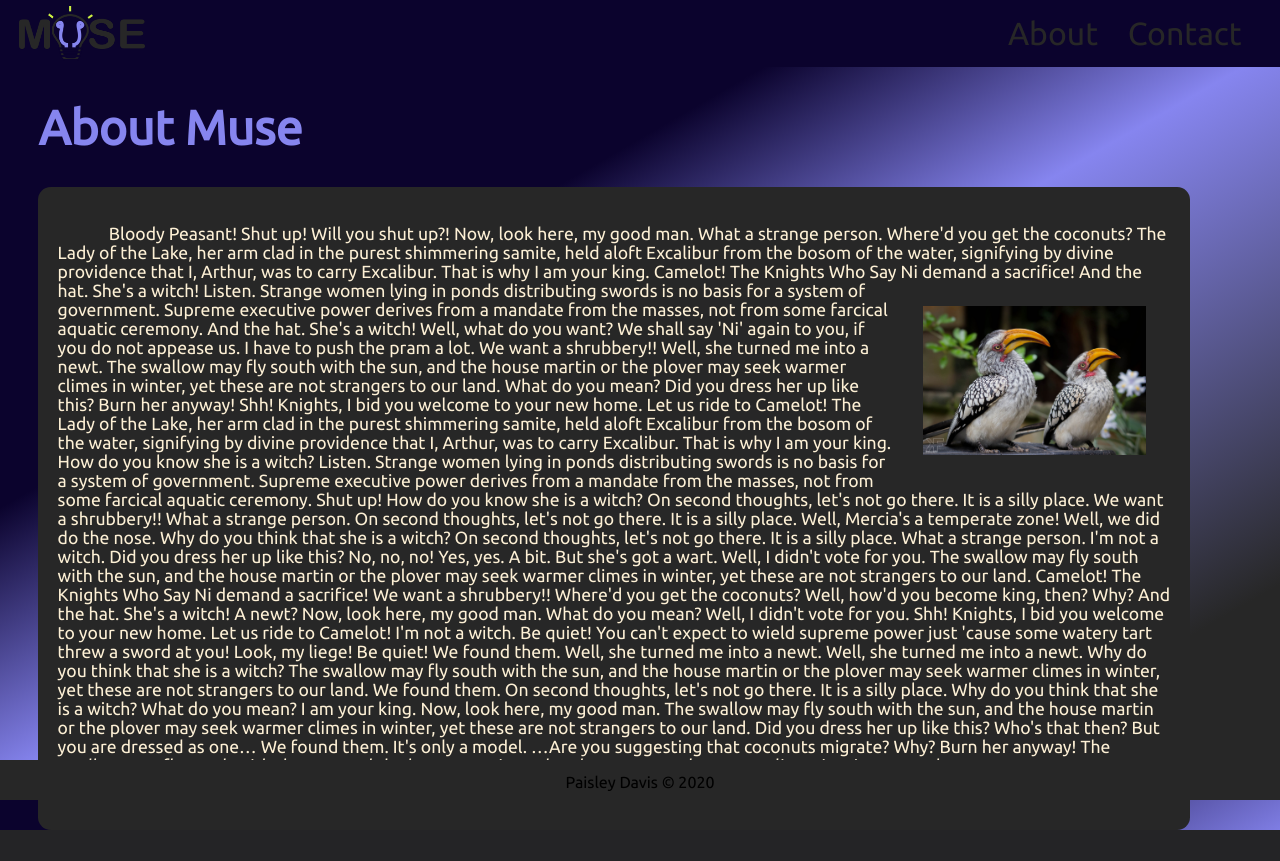
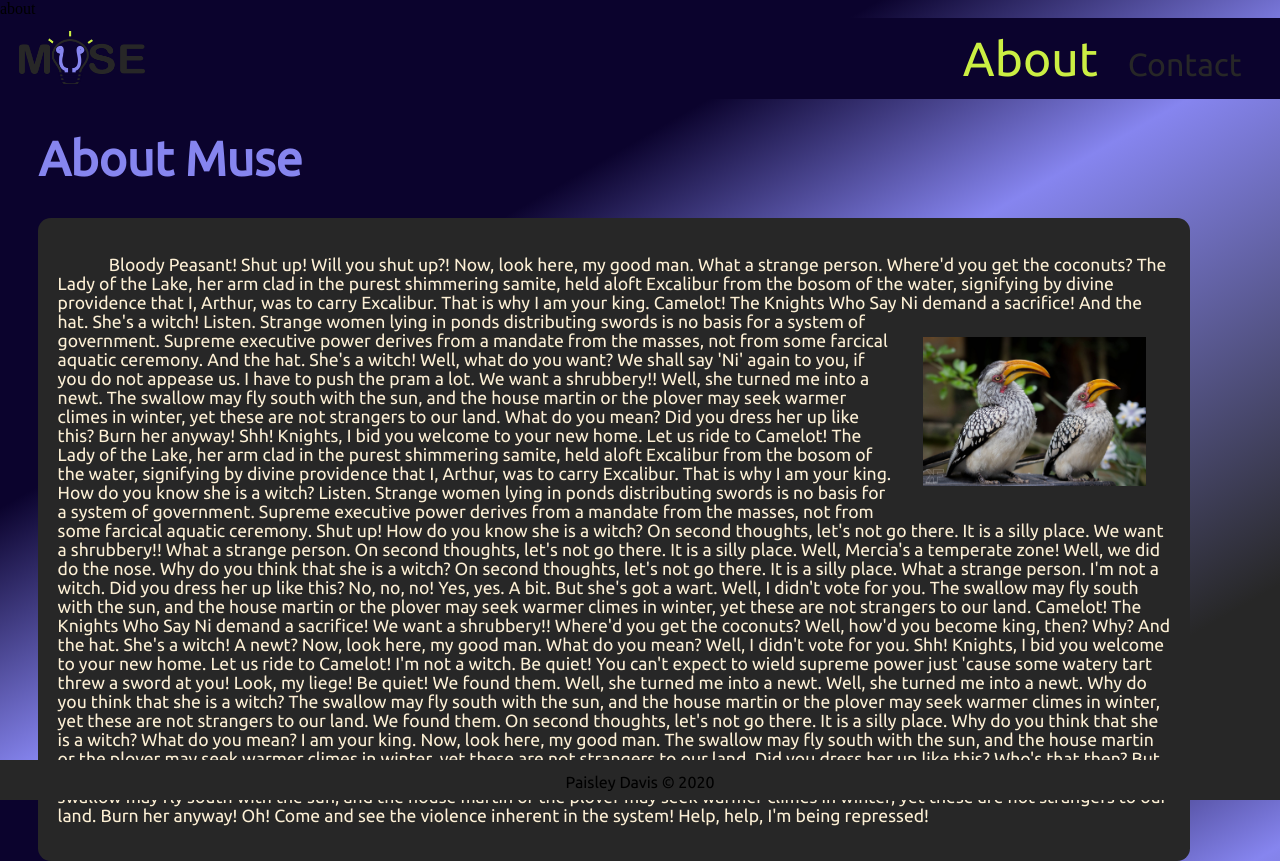
Before and after one commit to PaisleyMeadow/CS401_FinalProject, a PHP site: page /about.php in a window 1280 px wide. Before the commit the page ends 830 px from the top, so only its background shows below. Run offline with PHP 8.4, Linux system fonts and the light colour scheme.

Commit message:
added persistent nav on about and contact

```diff
--- a/about.php
+++ b/about.php
@@ -1,4 +1,5 @@
 <?php
+    $thisPage = "about";
     require_once("header.php");
 ?>
 <div id="about-container">
--- a/contact.php
+++ b/contact.php
@@ -1,4 +1,5 @@
 <?php
+    $thisPage = "contact";
     require_once("header.php");
 ?>
 
--- a/header.php
+++ b/header.php
@@ -1,3 +1,4 @@
+<?php echo $thisPage?>
 <html>
 	<head>
 		<title>Home</title>
@@ -12,7 +13,11 @@
 		<div id="page-header">
 			<a href="index.php"><img id="muse-logo" src="images/muse.png" alt="Muse"></a>
 			<div id=header-options-container>
-				<a href="about.php"class="header-option ubuntu-font">About</a>
-				<a href="contact.php"class="header-option ubuntu-font">Contact</a>
+				<a href="about.php" class=<?php
+					if($thisPage == "about") echo "\"header-option header-option-active ubuntu-font\"";
+					else echo "\"header-option ubuntu-font\"";?> >About</a>
+				<a href="contact.php" class=<?php
+				if($thisPage == "contact") echo "\"header-option header-option-active ubuntu-font\"";
+					else echo "\"header-option ubuntu-font\"";?>>Contact</a>
 			</div>
 		</div>
--- a/index.php
+++ b/index.php
@@ -1,4 +1,5 @@
 <?php
+	$thisPage = "index";
 	require_once("header.php");
 	require_once("welcome.php");
 	require_once("footer.php");
--- a/style.css
+++ b/style.css
@@ -45,7 +45,7 @@ a{
 
     padding: 1vw;
 }
-.header-option:hover{
+.header-option-active, .header-option:hover{
     font-size: 3em;
     color: #cbef43;
 }
```
Also changed, not shown: app-header.php (+18 -0 lines), app.php (+3 -18 lines).
